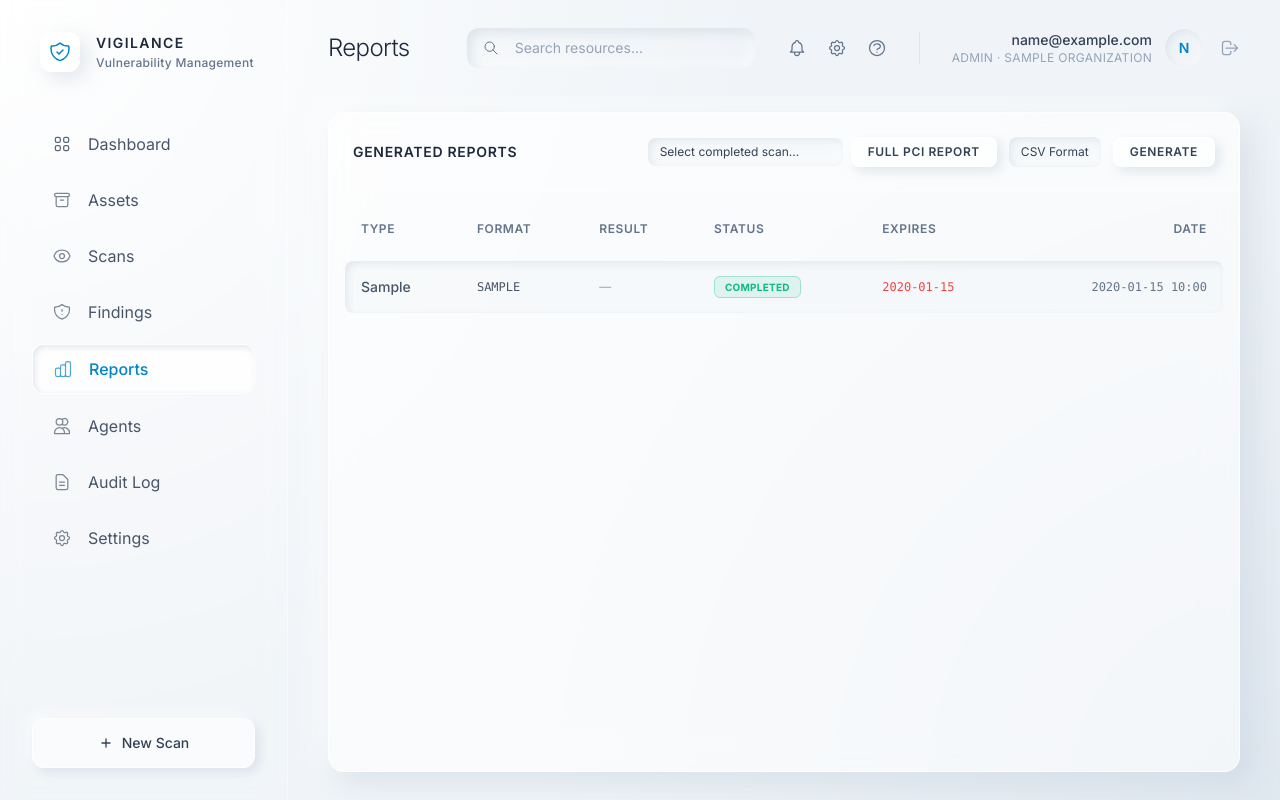
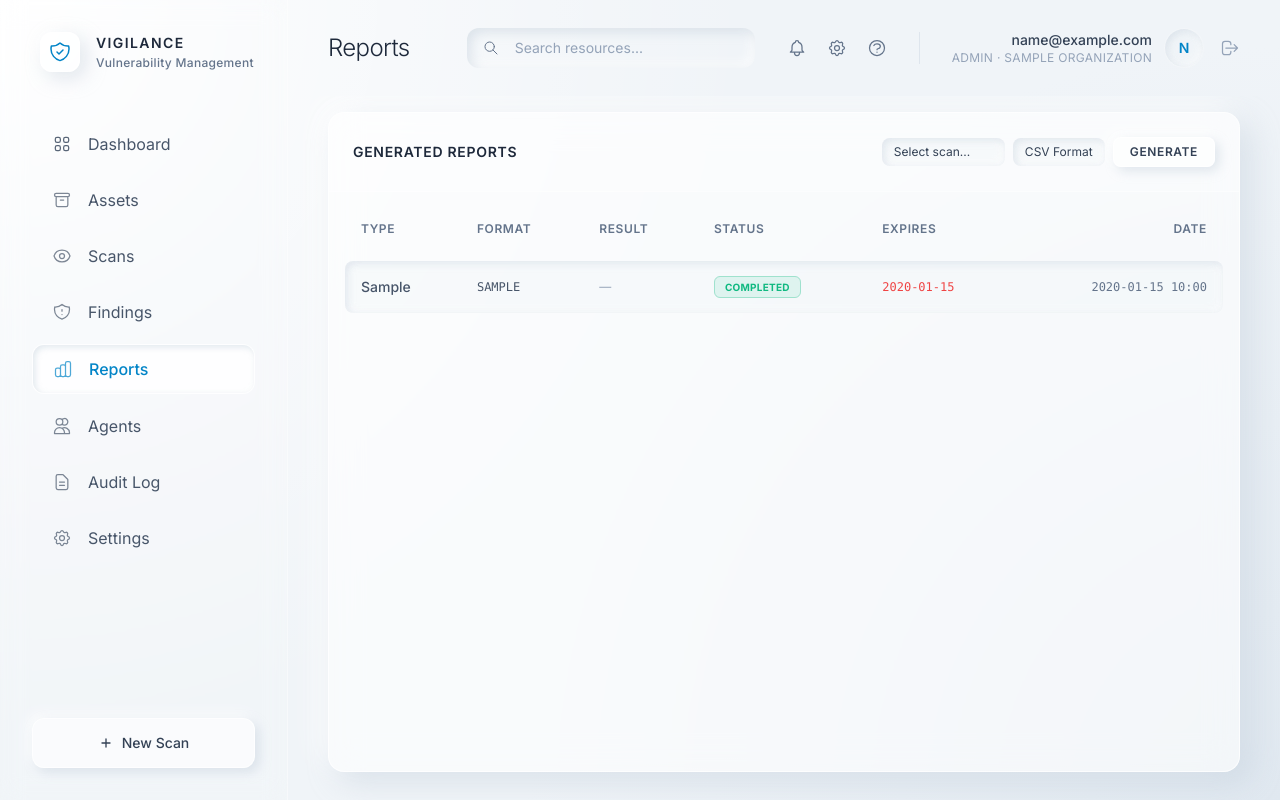
Before and after one commit to shagunchaudhary794/scanner, a Flask app: page /reports in a window 1280 px wide. Run offline with Flask 3, Linux system fonts and the light colour scheme; a user stored in the database is signed in; tables that the repository leaves empty hold one stand-in row (values such as "Sample post"); some libraries are stand-ins or nearby versions.

Commit message:
Update reports.html

```diff
--- a/templates/reports.html
+++ b/templates/reports.html
@@ -7,6 +7,7 @@
     <div class="p-6 border-b border-white/40 flex justify-between items-center bg-white/20 flex-wrap gap-3">
         <h3 class="text-sm font-semibold text-slate-800 tracking-wider uppercase">Generated Reports</h3>
         <div class="flex gap-3 flex-wrap">
+            {% if current_user.is_asv_staff %}
             <form action="{{ url_for('main.generate_full_report') }}" method="POST" class="flex gap-2 items-center">
                 <select name="scan_id" required class="glacier-recessed-sm text-slate-700 text-xs px-3 py-1.5 outline-none border-none focus:ring-1 focus:ring-glacier-blue/50">
                     <option value="" disabled selected>Select completed scan...</option>
@@ -18,7 +19,14 @@
                     Full PCI Report
                 </button>
             </form>
-            <form action="{{ url_for('main.generate_report') }}" method="POST" class="flex gap-3">
+            {% endif %}
+            <form action="{{ url_for('main.generate_report') }}" method="POST" class="flex gap-2 items-center">
+                <select name="scan_id" required class="glacier-recessed-sm text-slate-700 text-xs px-3 py-1.5 outline-none border-none focus:ring-1 focus:ring-glacier-blue/50">
+                    <option value="" disabled selected>Select scan...</option>
+                    {% for scan in completed_scans %}
+                    <option value="{{ scan.id }}">Scan #{{ scan.id }} ({{ scan.type }})</option>
+                    {% endfor %}
+                </select>
                 <select name="format" class="glacier-recessed-sm text-slate-700 text-xs px-3 py-1.5 outline-none border-none focus:ring-1 focus:ring-glacier-blue/50">
                     <option value="csv">CSV Format</option>
                     <option value="pdf">PDF Format</option>
```
